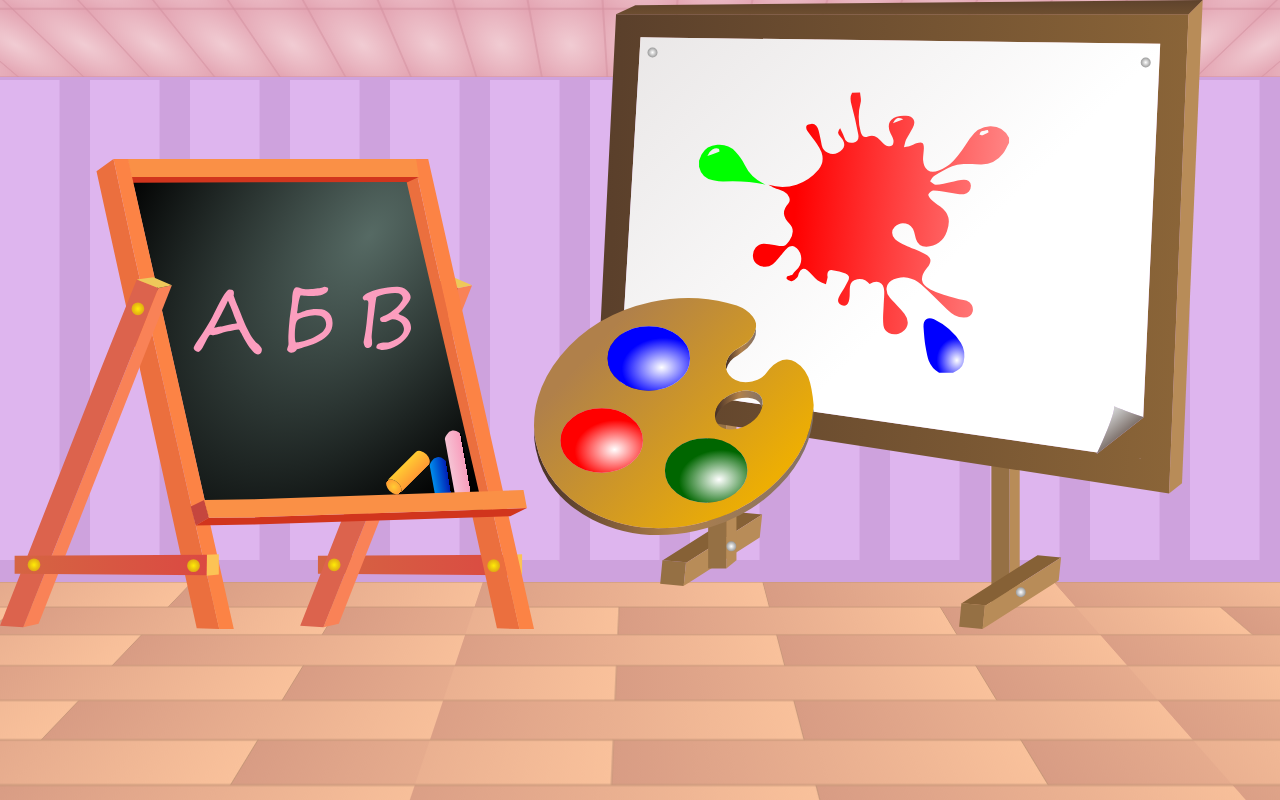
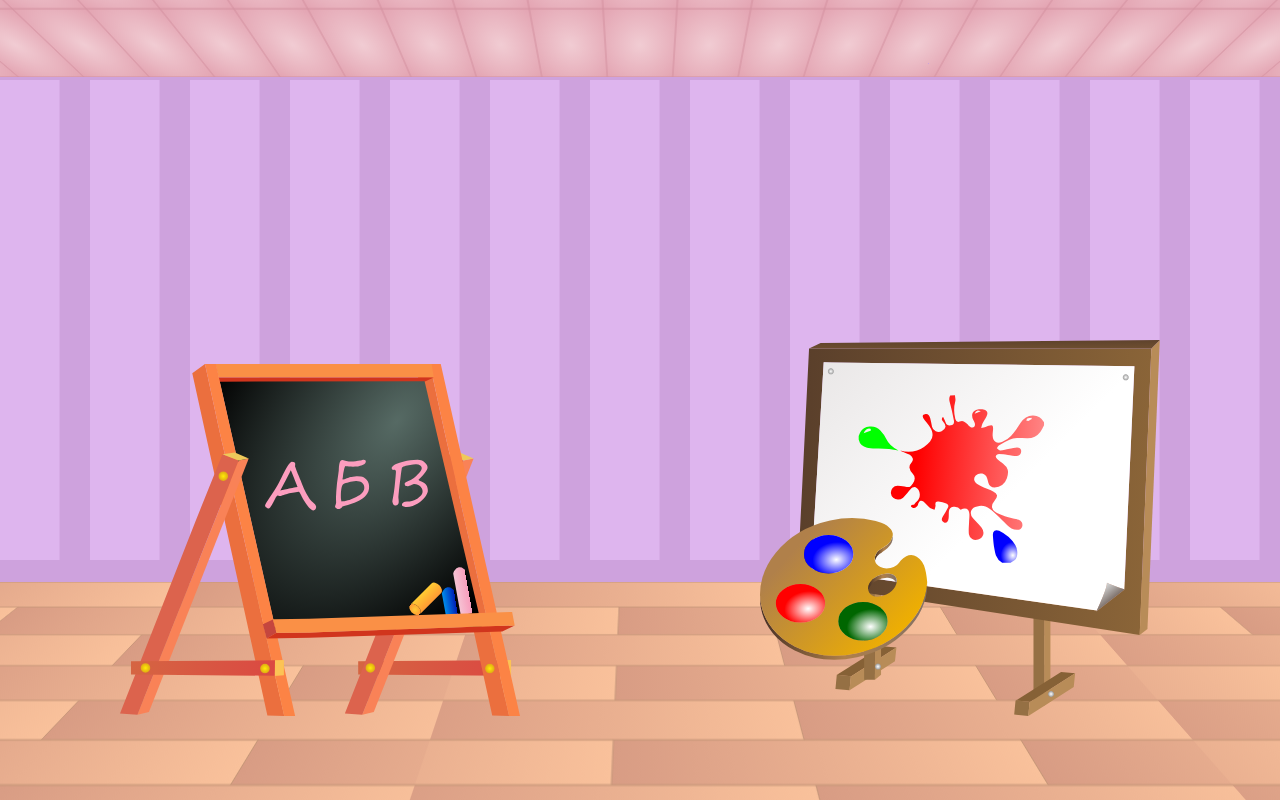
Before and after one commit to a-vetrov/dodosha-react, a React (Create React App) app: page / in a window 1280 px wide. Built offline with nearby package versions, Linux system fonts and the light colour scheme.

Commit message:
MainPage correction

```diff
--- a/src/pages/main/MainPage.jsx
+++ b/src/pages/main/MainPage.jsx
@@ -3,15 +3,17 @@ import { Link } from "react-router-dom";
 import {NAVIGATION_URL} from "../../__data__/constants";
 import alphabet from './images/alphabet.svg';
 import paint from './images/paint.svg'
+import style from './MainPage.module.css'
+
 
 function MainPage() {
     return (
-        <nav>
-            <Link to={NAVIGATION_URL.PAINT}>
-                <img src={alphabet} />
+        <nav className={style.nav}>
+            <Link to={NAVIGATION_URL.PAINT} className={style.link}>
+                <img src={alphabet} className={style.alphabet}/>
             </Link>
-            <Link to={NAVIGATION_URL.ALPHABET}>
-                <img src={paint} />
+            <Link to={NAVIGATION_URL.ALPHABET} className={style.link}>
+                <img src={paint} className={style.paint}/>
             </Link>
         </nav>
     );
--- /dev/null
+++ b/src/pages/main/MainPage.module.css
@@ -0,0 +1,24 @@
+.nav {
+    height: 90vh;
+    justify-content: space-around;
+    align-items: flex-end;
+    display: flex;
+    width: 100vw;
+}
+
+.alphabet {
+    width: 50vmin;
+}
+
+.paint {
+    width: 50vmin;
+}
+
+.link {
+    transition: all 0.3s;
+}
+
+.link:hover {
+    transform: scale(1.05);
+    /*box-shadow: 0px 0px 21px 16px rgba(255, 255, 255, 0.47);*/
+}
```
